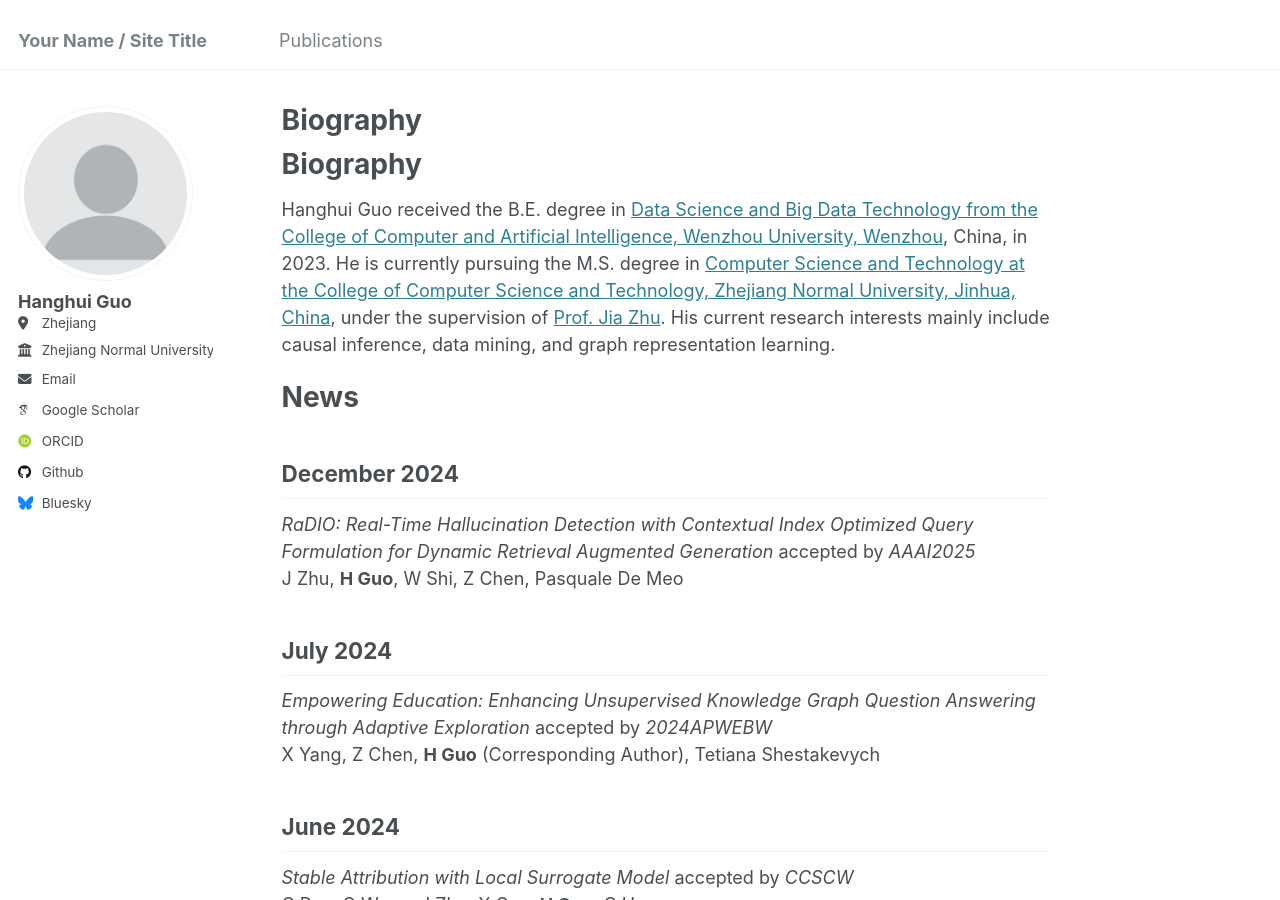
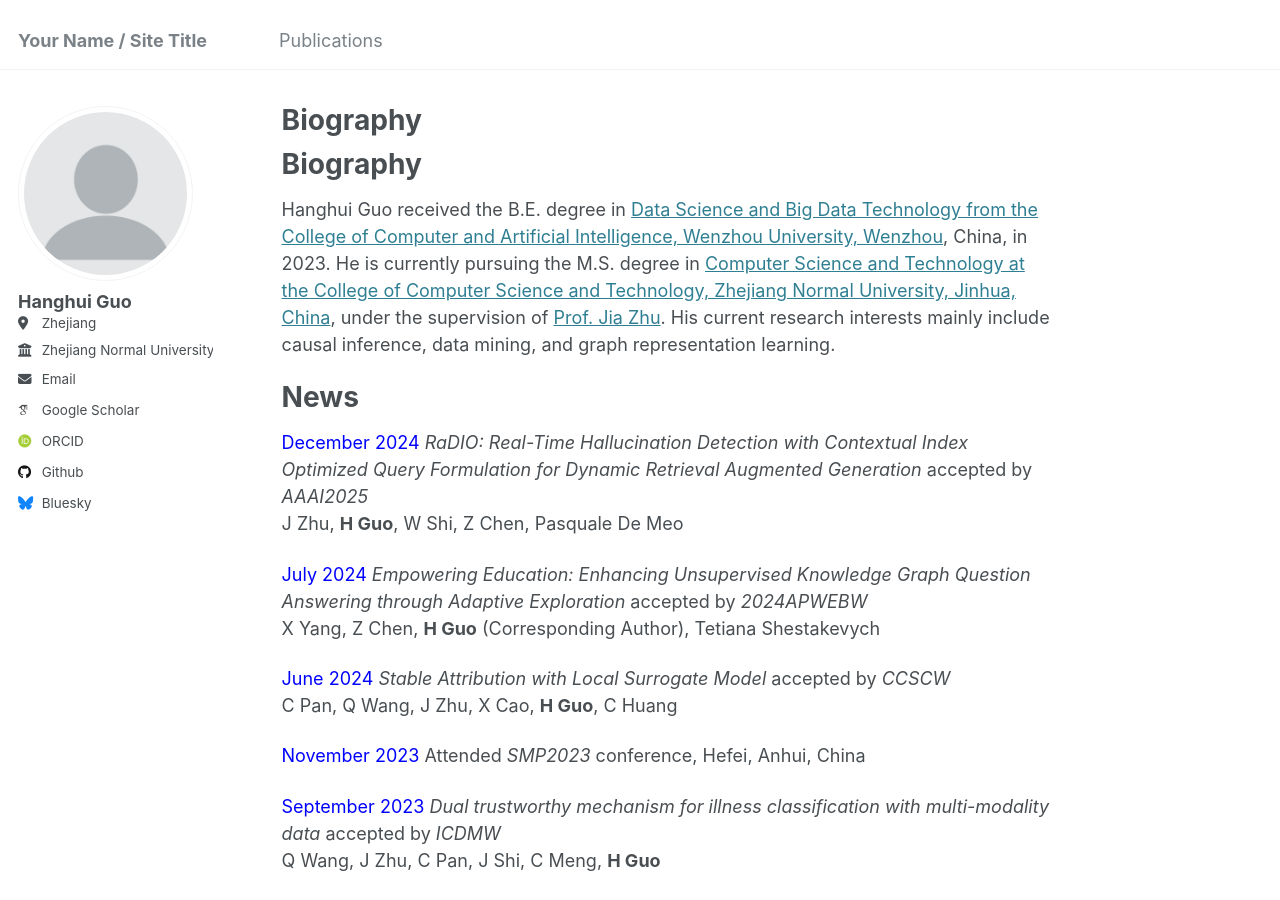
Before and after one commit to ghh1125/ghh1125, a Jekyll site: the page built from _pages/about.md, in a window 1280 px wide and 900 px high. Built offline with Jekyll 4.4.1, drawn with Linux system fonts in a browser that asks for light colours; some web fonts are replaced; our own code applies the rules of GitHub Pages for plain Markdown files.

Commit message:
about.md

```diff
--- a/_pages/about.md
+++ b/_pages/about.md
@@ -7,21 +7,16 @@ Hanghui Guo received the B.E. degree in [Data Science and Big Data Technology fr
 News
 ======
 
-## December 2024
-*RaDIO: Real-Time Hallucination Detection with Contextual Index Optimized Query Formulation for Dynamic Retrieval Augmented Generation* accepted by *AAAI2025*
+<span style="color: blue;">December 2024</span>   *RaDIO: Real-Time Hallucination Detection with Contextual Index Optimized Query Formulation for Dynamic Retrieval Augmented Generation* accepted by *AAAI2025*
 J Zhu, **H Guo**, W Shi, Z Chen, Pasquale De Meo
 
-## July 2024
-*Empowering Education: Enhancing Unsupervised Knowledge Graph Question Answering through Adaptive Exploration* accepted by *2024APWEBW*
+<span style="color: blue;">July 2024</span>   *Empowering Education: Enhancing Unsupervised Knowledge Graph Question Answering through Adaptive Exploration* accepted by *2024APWEBW*
 X Yang, Z Chen, **H Guo** (Corresponding Author), Tetiana Shestakevych
 
-## June 2024
-*Stable Attribution with Local Surrogate Model* accepted by *CCSCW*
+<span style="color: blue;">June 2024</span>   *Stable Attribution with Local Surrogate Model* accepted by *CCSCW*
 C Pan, Q Wang, J Zhu, X Cao, **H Guo**, C Huang
 
-## November 2023
-Attended *SMP2023* conference, Hefei, Anhui, China
+<span style="color: blue;">November 2023</span>   Attended *SMP2023* conference, Hefei, Anhui, China
 
-## September 2023
-*Dual trustworthy mechanism for illness classification with multi-modality data* accepted by *ICDMW*
+<span style="color: blue;">September 2023</span>   *Dual trustworthy mechanism for illness classification with multi-modality data* accepted by *ICDMW*
 Q Wang, J Zhu, C Pan, J Shi, C Meng, **H Guo**
```
